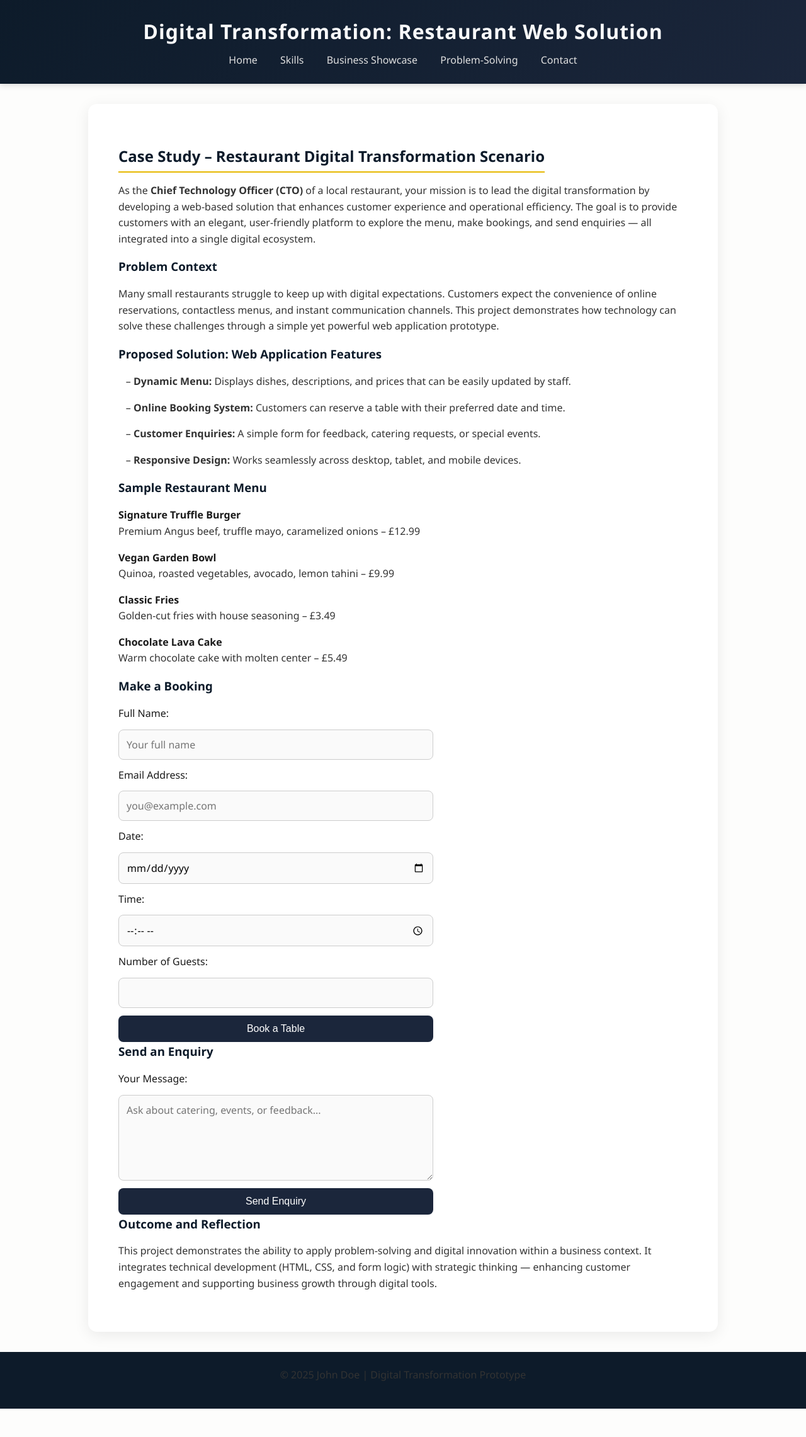
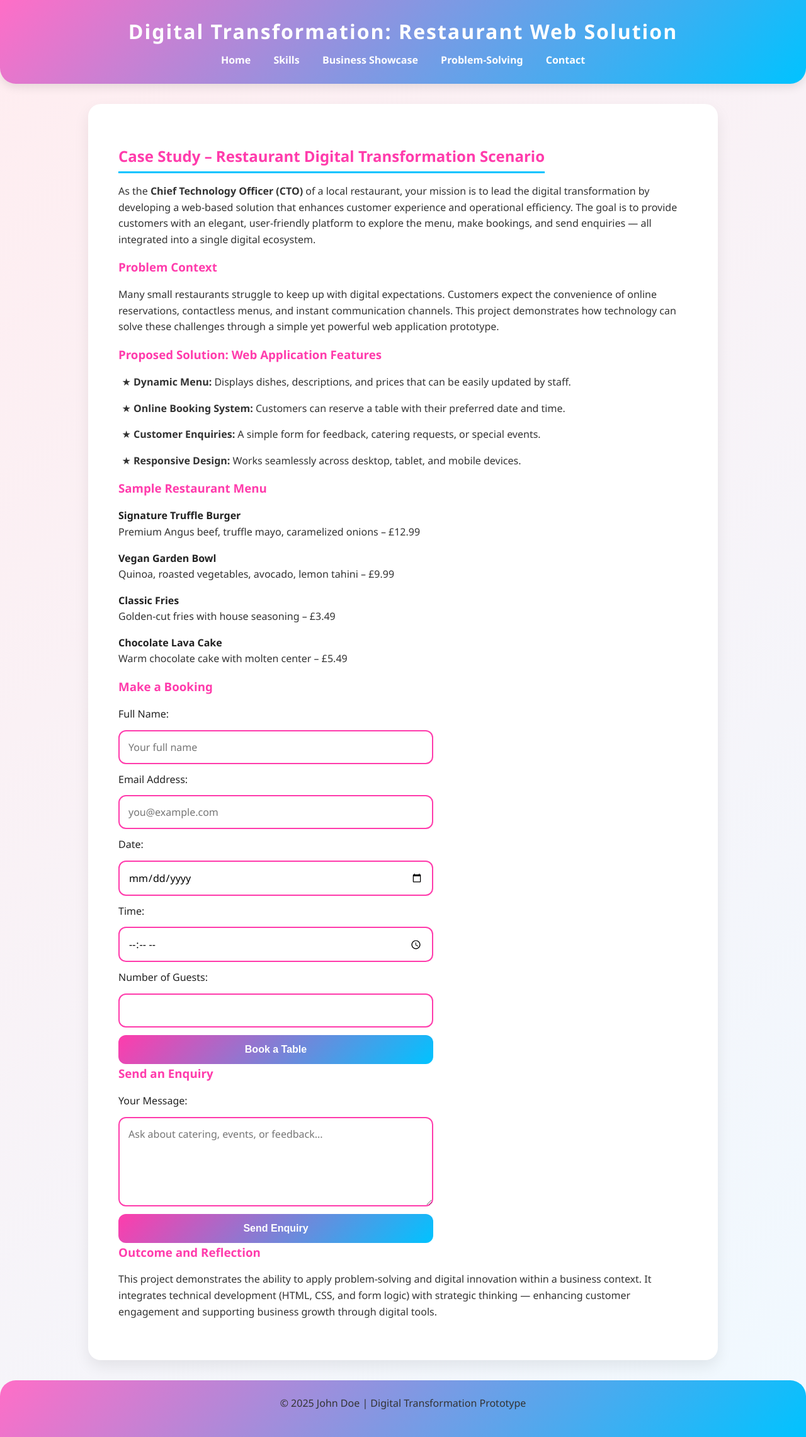
Before and after one commit to bns683/WAD_1st_example_website, a plain HTML site: page problem-solving.html in a window 1280 px wide. Shown: the whole page at 63% size. Before the commit the page ends 2236 px from the top, so only its background shows below. Drawn offline with Linux system fonts and the light colour scheme.

Commit message:
Refactor styles with new gradients and colors
Updated styles for body, header, main content, and buttons to enhance visual appeal with gradients and improved color schemes.

```diff
--- a/style.css
+++ b/style.css
@@ -7,38 +7,40 @@
 
 body {
   font-family: "Poppins", "Segoe UI", Arial, sans-serif;
-  background-color: #fdfdfc;
-  color: #1a1a1a;
+  background: linear-gradient(135deg, #ffedf0, #f0f9ff);
+  color: #222;
   line-height: 1.6;
 }
 
 /* === Header & Navigation === */
 header {
-  background: linear-gradient(135deg, #0d1b2a, #1b263b);
-  color: #f5f5f5;
+  background: linear-gradient(135deg, #ff6ec7, #00c3ff);
+  color: white;
   padding: 1.5rem 0;
   text-align: center;
-  box-shadow: 0 2px 10px rgba(0,0,0,0.15);
+  border-bottom-left-radius: 25px;
+  border-bottom-right-radius: 25px;
+  box-shadow: 0 5px 15px rgba(0,0,0,0.1);
 }
 
 header h1 {
-  font-weight: 600;
-  letter-spacing: 1px;
+  font-weight: 700;
+  letter-spacing: 2px;
   margin-bottom: 0.5rem;
-  color: #f8f9fa;
+  color: #fff;
 }
 
 nav a {
-  color: #e0e0e0;
+  color: #fff;
   text-decoration: none;
   margin: 0 1rem;
-  font-weight: 500;
+  font-weight: 600;
   transition: all 0.3s ease;
 }
 
 nav a:hover {
-  color: #ffcf56;
-  border-bottom: 2px solid #ffcf56;
+  color: #fffc00;
+  text-shadow: 0 0 5px #fff;
 }
 
 /* === Main Content === */
@@ -47,18 +49,18 @@ main {
   max-width: 1000px;
   margin: 2rem auto;
   padding: 3rem;
-  border-radius: 14px;
-  box-shadow: 0 5px 25px rgba(0, 0, 0, 0.08);
+  border-radius: 20px;
+  box-shadow: 0 10px 25px rgba(0, 0, 0, 0.08);
   animation: fadeIn 0.6s ease-in-out;
 }
 
 h1, h2, h3 {
-  color: #0d1b2a;
+  color: #ff3cac;
   margin-bottom: 1rem;
 }
 
 h2 {
-  border-bottom: 2px solid #e6b800;
+  border-bottom: 3px solid #00c3ff;
   display: inline-block;
   padding-bottom: 0.3rem;
   margin-top: 1rem;
@@ -70,36 +72,41 @@ p, li {
   color: #333;
 }
 
-/* === Lists & Tables === */
+/* === Lists === */
 ul {
-  list-style-type: "– ";
+  list-style-type: "★ ";
   margin-left: 1.5rem;
+  color: #ff3cac;
 }
 
 /* === Project Showcase === */
 .project {
   margin-bottom: 2rem;
-  padding-left: 1.2rem;
-  border-left: 4px solid #e6b800;
-  transition: transform 0.3s ease;
+  padding-left: 1.5rem;
+  border-left: 5px solid #00c3ff;
+  transition: transform 0.3s ease, box-shadow 0.3s ease;
+  border-radius: 10px;
+  background: linear-gradient(90deg, #fff0f5, #f0f9ff);
+  padding: 1rem;
 }
 
 .project:hover {
-  transform: translateX(5px);
+  transform: translateY(-5px);
+  box-shadow: 0 10px 20px rgba(0,0,0,0.15);
 }
 
 /* === Contact Links === */
 .contact-links a {
-  color: #1b263b;
-  font-weight: 500;
+  color: #ff3cac;
+  font-weight: 600;
   text-decoration: none;
   margin-right: 1rem;
-  transition: color 0.3s ease;
+  transition: color 0.3s ease, transform 0.2s ease;
 }
 
 .contact-links a:hover {
-  color: #e6b800;
-  text-decoration: underline;
+  color: #00c3ff;
+  transform: scale(1.1);
 }
 
 /* === Form Styling === */
@@ -112,52 +119,53 @@ form {
 }
 
 input, textarea {
-  padding: 12px;
-  border: 1px solid #ccc;
-  border-radius: 8px;
+  padding: 14px;
+  border: 2px solid #ff3cac;
+  border-radius: 12px;
   font-size: 1rem;
   font-family: inherit;
-  background-color: #fafafa;
-  transition: border-color 0.3s ease, box-shadow 0.3s ease;
+  background-color: #fff;
+  transition: all 0.3s ease;
 }
 
 input:focus, textarea:focus {
-  border-color: #e6b800;
-  box-shadow: 0 0 5px rgba(230, 184, 0, 0.3);
+  border-color: #00c3ff;
+  box-shadow: 0 0 10px rgba(0,195,255,0.3);
   outline: none;
 }
 
 button {
-  background-color: #1b263b;
+  background: linear-gradient(135deg, #ff3cac, #00c3ff);
   color: #fff;
   border: none;
-  padding: 12px 16px;
+  padding: 14px 18px;
   font-size: 1rem;
-  border-radius: 8px;
+  border-radius: 12px;
   cursor: pointer;
-  font-weight: 500;
-  transition: background-color 0.3s ease, transform 0.2s ease;
+  font-weight: 600;
+  transition: all 0.3s ease, transform 0.2s ease;
 }
 
 button:hover {
-  background-color: #e6b800;
-  color: #1a1a1a;
-  transform: scale(1.03);
+  transform: scale(1.05);
+  background: linear-gradient(135deg, #00c3ff, #ff3cac);
 }
 
 /* === Footer === */
 footer {
-  background: #0d1b2a;
-  color: #eaeaea;
+  background: linear-gradient(135deg, #ff6ec7, #00c3ff);
+  color: white;
   text-align: center;
   padding: 1.5rem 0;
   margin-top: 2rem;
   font-size: 0.95rem;
+  border-top-left-radius: 25px;
+  border-top-right-radius: 25px;
 }
 
 /* === Animations === */
 @keyframes fadeIn {
-  from { opacity: 0; transform: translateY(10px); }
+  from { opacity: 0; transform: translateY(15px); }
   to { opacity: 1; transform: translateY(0); }
 }
 
```
